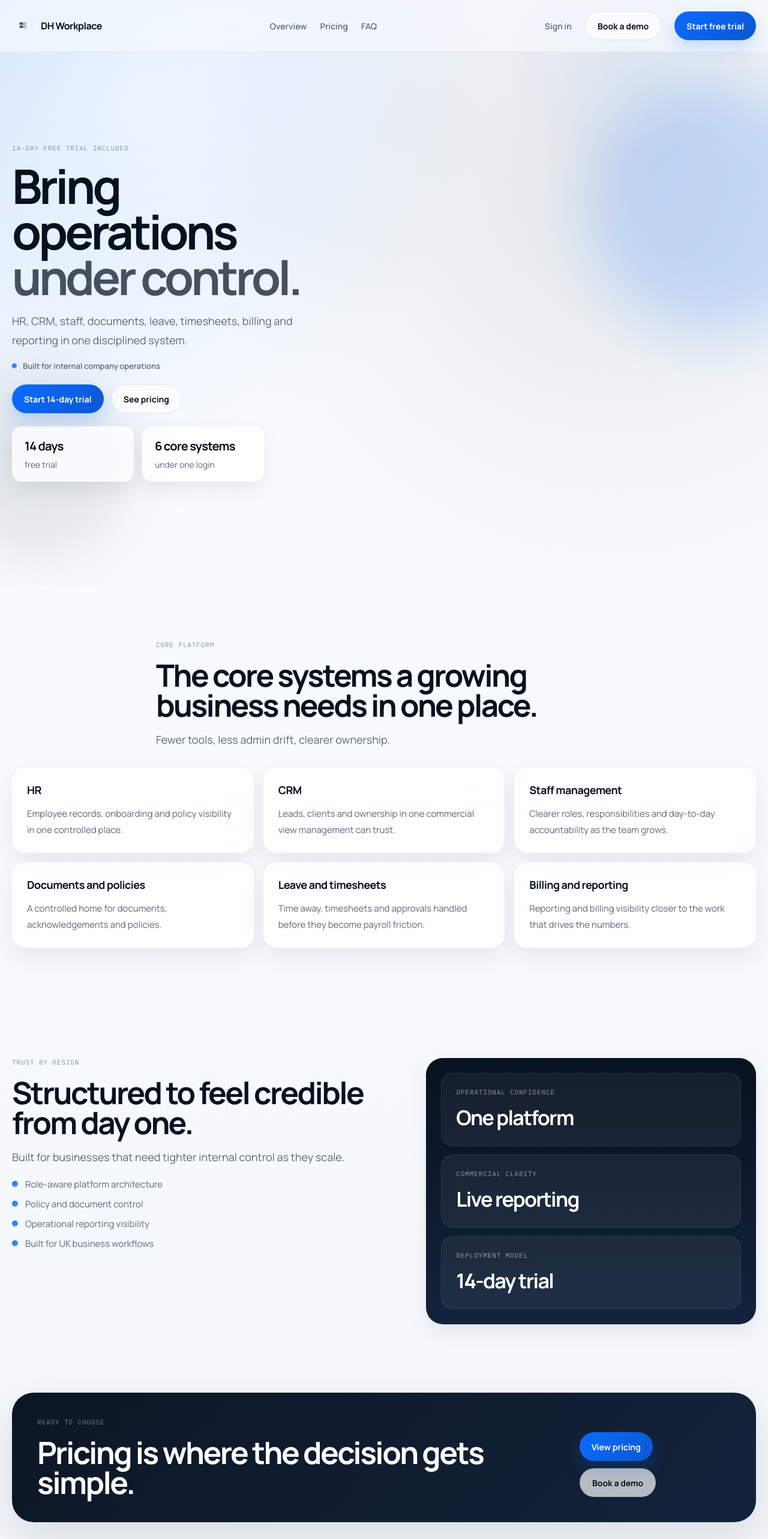
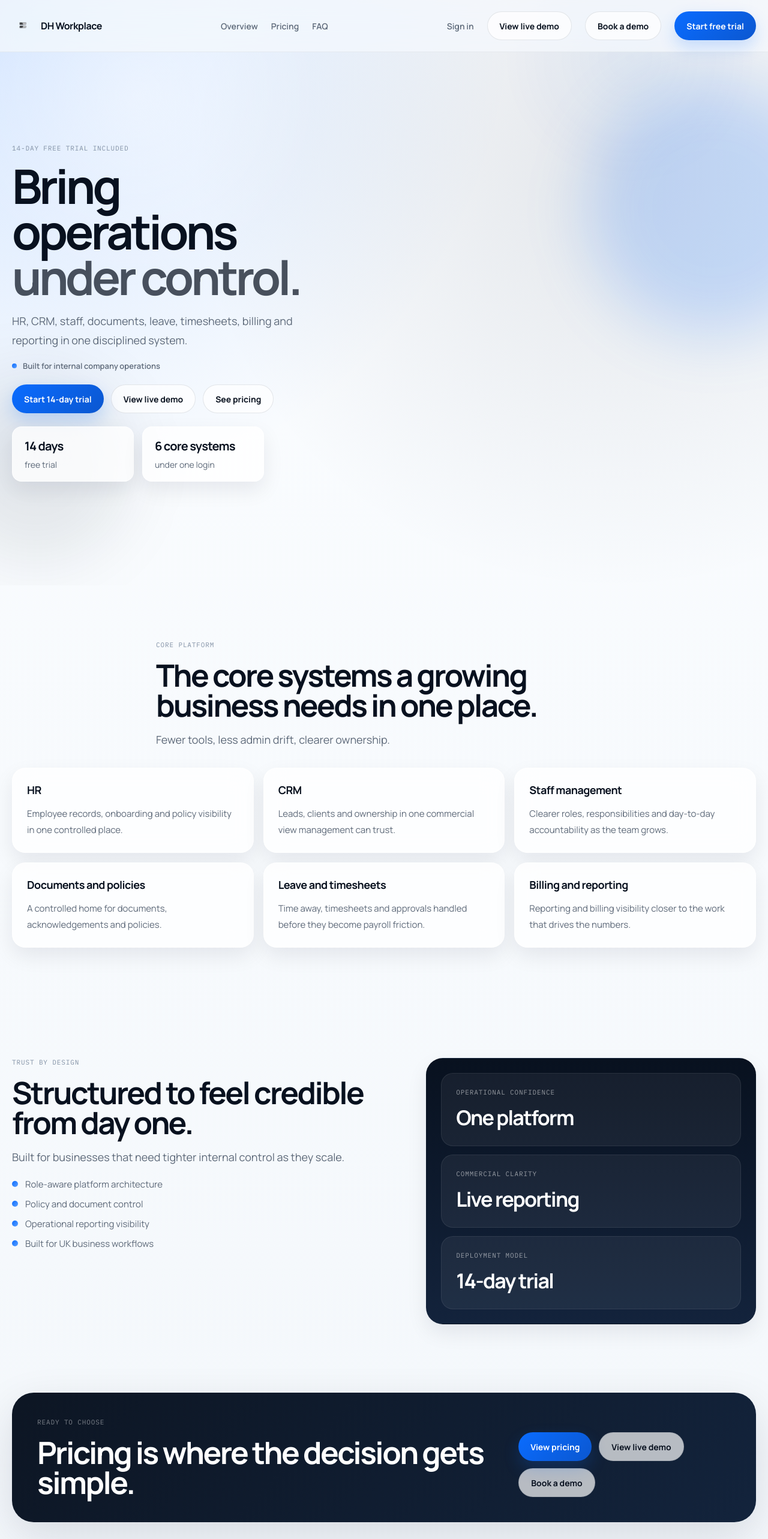
Before and after one commit to dhwebservices/dhworkplace, a React (Vite) app: page / in a window 1280 px wide. Shown: the top 2566 px of the page at 60% size. Built offline with nearby package versions, Linux system fonts and the light colour scheme.

Commit message:
Add live demo CTA across DH Workplace site

```diff
--- a/src/App.jsx
+++ b/src/App.jsx
@@ -4,6 +4,7 @@ import { useEffect, useRef, useState } from 'react'
 const SITE_URL = 'https://dhworkplace.co.uk'
 const APP_URL = 'https://app.dhworkplace.co.uk'
 const DEMO_MAILTO = 'mailto:clients@dhwebsiteservices.co.uk?subject=DH%20Workplace%20Demo'
+const LIVE_DEMO_URL = 'https://app.dhworkplace.co.uk/demo/demo-northstar-creative-4voj?token=ba5043660b74995cffeacd1797a69885a55f'
 const DEFAULT_OG_IMAGE = `${SITE_URL}/dh-workplace-logo.svg`
 
 const productStats = [
@@ -375,6 +376,9 @@ function AppShell() {
             <a href={APP_URL} className="link-action">
               Sign in
             </a>
+            <a href={LIVE_DEMO_URL} className="button secondary" target="_blank" rel="noreferrer">
+              View live demo
+            </a>
             <a href={DEMO_MAILTO} className="button secondary">
               Book a demo
             </a>
@@ -392,6 +396,9 @@ function AppShell() {
           <div className="mobile-panel-actions">
             <a href={APP_URL} className="link-action" onClick={() => setMenuOpen(false)}>
               Sign in
+            </a>
+            <a href={LIVE_DEMO_URL} className="button secondary" target="_blank" rel="noreferrer" onClick={() => setMenuOpen(false)}>
+              View live demo
             </a>
             <a href={DEMO_MAILTO} className="button secondary" onClick={() => setMenuOpen(false)}>
               Book a demo
@@ -457,6 +464,9 @@ function LandingPage() {
             <div className="hero-actions hero-sequence hero-sequence-5">
               <a href={APP_URL} className="button primary">
                 Start 14-day trial
+              </a>
+              <a href={LIVE_DEMO_URL} className="button secondary" target="_blank" rel="noreferrer">
+                View live demo
               </a>
               <Link to="/pricing" className="button secondary">See pricing</Link>
             </div>
@@ -645,6 +655,9 @@ function LandingPage() {
           </div>
           <div className="cta-stack">
             <Link to="/pricing" className="button primary">View pricing</Link>
+            <a href={LIVE_DEMO_URL} className="button secondary" target="_blank" rel="noreferrer">
+              View live demo
+            </a>
             <a href={DEMO_MAILTO} className="button secondary">
               Book a demo
             </a>
@@ -699,6 +712,9 @@ function PricingPage() {
               </div>
               <a href={APP_URL} className="button primary wide">
                 Start 14-day trial
+              </a>
+              <a href={LIVE_DEMO_URL} className="button secondary wide" target="_blank" rel="noreferrer">
+                View live demo
               </a>
               <div className="pricing-cta-note">No sales call required to start.</div>
             </article>
@@ -760,6 +776,9 @@ function FaqPage() {
         </div>
         <div className="wrap faq-bottom-cta">
           <Link to="/pricing" className="button primary">View pricing</Link>
+          <a href={LIVE_DEMO_URL} className="button secondary" target="_blank" rel="noreferrer">
+            View live demo
+          </a>
           <a href={DEMO_MAILTO} className="button secondary">
             Book a demo
           </a>
```
Also changed, not shown: 3 other files (tests, documents, lock files or other folders).
